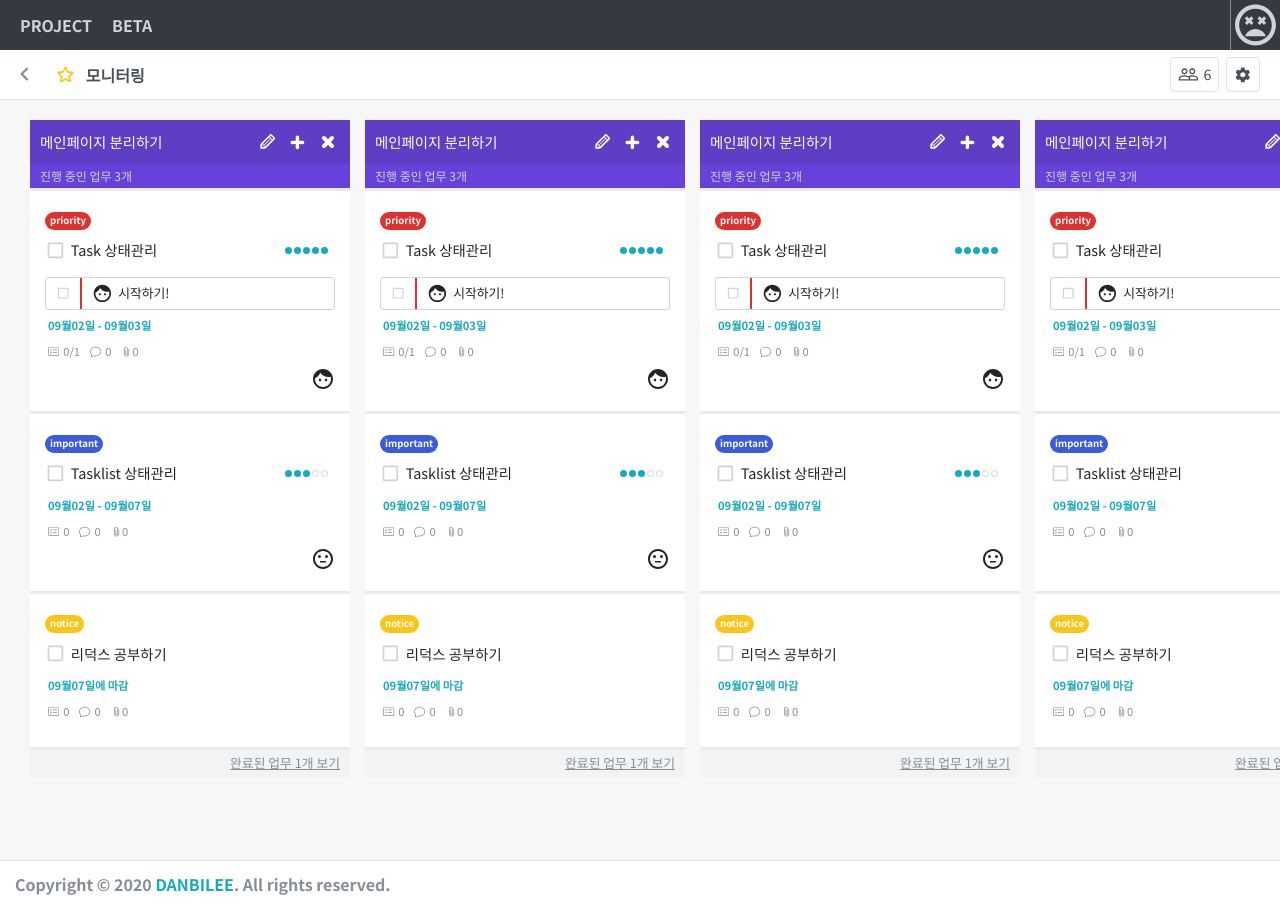
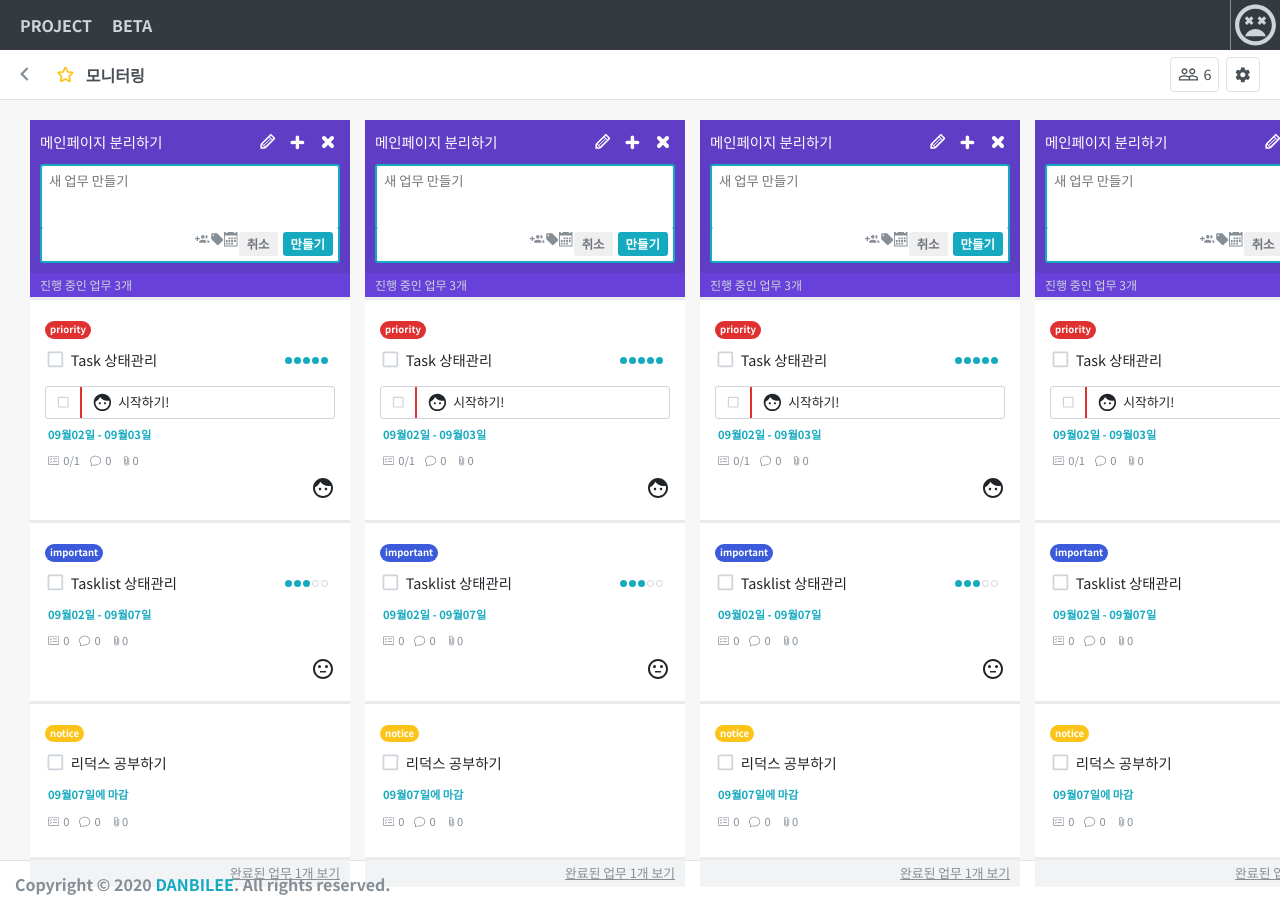
Before and after one commit to danbiilee/clone-task-world, a React (Create React App) app: page / in a window 1280 px wide. Shown: the top 907 px of the page. Built offline with nearby package versions, Linux system fonts and the light colour scheme.

Commit message:
[STYLE] #1 : Task CREATE 영역 마크업/SCSS 추가

```diff
--- a/src/components/Task/Title.js
+++ b/src/components/Task/Title.js
@@ -1,19 +1,48 @@
-import React from 'react';
+import React, { useState } from 'react';
 import { TiPencil, TiPlus, TiTimes } from 'react-icons/ti';
+import { MdGroupAdd, MdLocalOffer } from 'react-icons/md';
+import { ImCalendar } from 'react-icons/im';
 import './Title.scss';
-import { useTaskState } from '../../reducers/TaskContext';
+import {
+  useTaskState,
+  useTaskNextId,
+  useTaskDispatch,
+} from '../../reducers/TaskContext';
 
 const Title = () => {
+  const dispatch = useTaskDispatch();
   const tasks = useTaskState();
+  const nextId = useTaskNextId();
+  const [isActive, setIsActive] = useState(false);
   const undoneCnt = tasks.reduce((acc, cur) => acc + !cur.isDone, 0);
+
+  const onToggle = () => {
+    setIsActive(!isActive);
+  };
+  const onCreate = () => {};
+
   return (
     <>
       <header className="Title">
         <h3>메인페이지 분리하기</h3>
         <div className="btn-wrapper">
           <TiPencil />
-          <TiPlus />
+          <TiPlus onClick={onToggle} />
           <TiTimes />
+        </div>
+        <div className="create-wrapper">
+          <textarea placeholder="새 업무 만들기"></textarea>
+          <div className="cr-btn-wrapper">
+            <div className="cr-btn-l">
+              <MdGroupAdd />
+              <MdLocalOffer />
+              <ImCalendar />
+            </div>
+            <div className="cr-btn-r">
+              <button className="btn-cancel">취소</button>
+              <button className="btn-create">만들기</button>
+            </div>
+          </div>
         </div>
       </header>
       <div className="tasklist-doing">진행 중인 업무 {undoneCnt}개</div>
--- a/src/components/Task/Title.scss
+++ b/src/components/Task/Title.scss
@@ -3,6 +3,7 @@
 .Title {
   display: flex;
   align-items: center;
+  flex-wrap: wrap;
   padding: 10px;
   @include background('Tasklist-title');
   h3 {
@@ -24,7 +25,64 @@
       &:nth-child(3) {
         font-size: 1.5rem;
       }
-      cursor: pointer;
+      &:hover {
+        background: #4c30a1;
+        cursor: pointer;
+      }
+    }
+  }
+}
+
+.create-wrapper {
+  width: 100%;
+  margin-top: 10px;
+  textarea {
+    width: 100%;
+    height: 65px;
+    padding: 5px 7px;
+    border: 2px solid $cyan;
+    border-radius: 3px;
+    border-bottom: 0;
+    outline: 0;
+    resize: none;
+  }
+  .cr-btn-wrapper {
+    display: flex;
+    justify-content: flex-end;
+    width: 100%;
+    margin-top: -3px;
+    padding: 5px;
+    background: white;
+    border: 2px solid $cyan;
+    border-radius: 3px;
+    border-top: 0;
+    .cr-btn-l {
+      svg {
+        color: $gray-dark;
+      }
+    }
+    button {
+      padding: 3px 8px;
+      border-radius: 3px;
+      font-size: 0.78rem;
+      font-weight: bold;
+      &:hover {
+        cursor: pointer;
+      }
+    }
+    .btn-cancel {
+      color: #70767c;
+      &:hover {
+        background: #ccc;
+      }
+    }
+    .btn-create {
+      margin-left: 5px;
+      background: $cyan;
+      color: white;
+      &:hover {
+        background: #148c9d;
+      }
     }
   }
 }
--- a/src/index.scss
+++ b/src/index.scss
@@ -9,6 +9,16 @@ body {
   -moz-osx-font-smoothing: grayscale;
 }
 
+button {
+  border: 0;
+  font-family: 'Noto Sans KR', sans-serif;
+}
+
+input::placeholder,
+textarea::placeholder {
+  font-family: 'Noto Sans KR', sans-serif;
+}
+
 code {
   font-family: source-code-pro, Menlo, Monaco, Consolas, 'Courier New',
     monospace;
```
